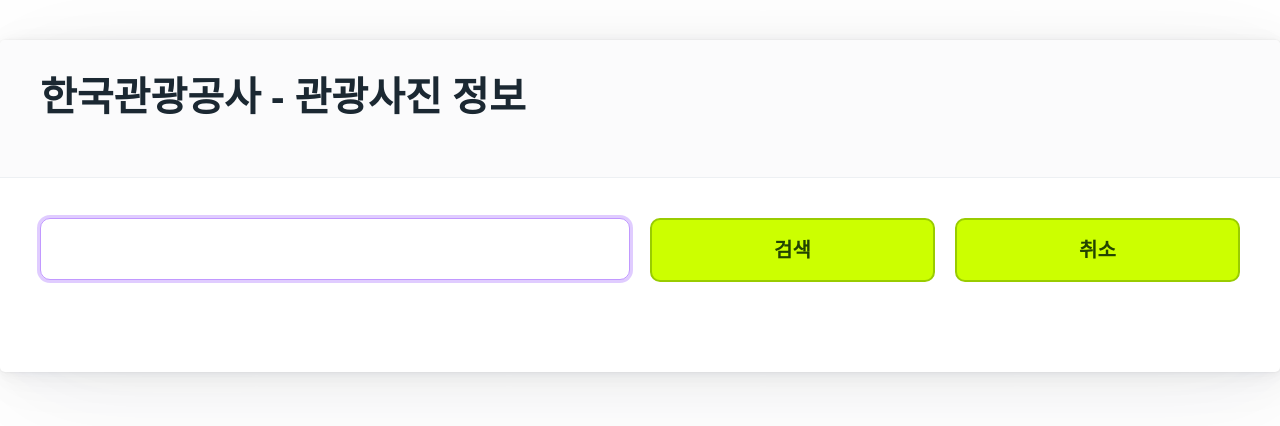
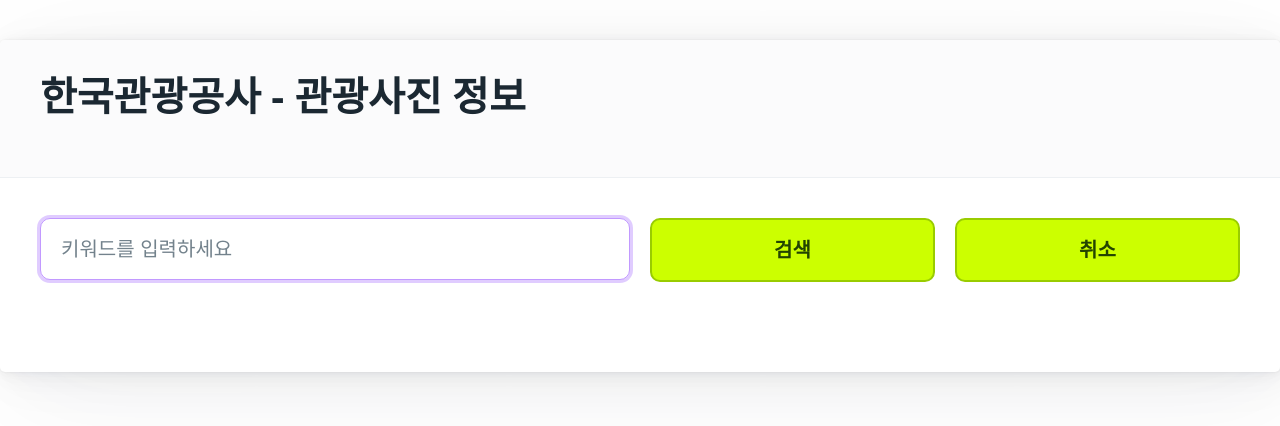
Before and after one commit to fabbitox/react, a React (Create React App) app: page / in a window 1280 px wide. Shown: the top 426 px of the page. Built offline with nearby package versions, Linux system fonts and the light colour scheme.

Commit message:
gallery ui

```diff
--- a/src/08/Gallery.js
+++ b/src/08/Gallery.js
@@ -12,6 +12,8 @@
 
     const addItem = (e) => {
         e.preventDefault();
+        if (txtref.current.value === '') return;
+        console.log(encodeURI(txtref.current.value));
     }
 
     const resetItem = (e) => {
@@ -27,7 +29,7 @@
             </header>
             <form>
                 <div className="grid">
-                    <input type="text" id="searchtx" name="searchtx" ref={txtref} />
+                    <input type="text" id="searchtx" name="searchtx" ref={txtref} placeholder="키워드를 입력하세요" />
                     <div className="grid">
                         <button onClick={(e) => addItem(e)}>검색</button>
                         <button onClick={(e) => resetItem(e)}>취소</button>
```
